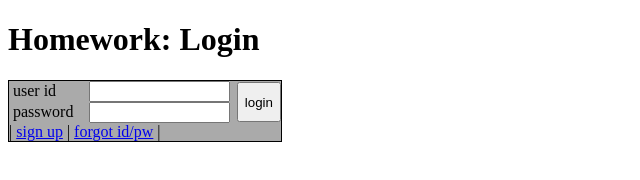
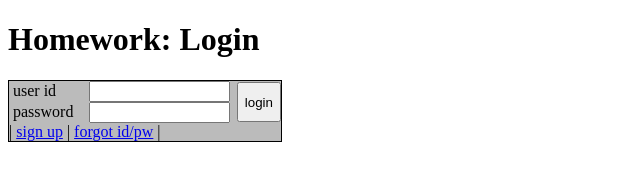
Before and after one commit to promedius/homework, a website: page index.html in a window 1280 px wide. Shown: the whole page, without its empty margins (0-640 px from the left). Drawn offline with Linux system fonts and the light colour scheme.

Commit message:
minor edit

```diff
--- a/index.html
+++ b/index.html
@@ -4,19 +4,19 @@
         <style>
             .div_fl {float: left;}
             .div_cb {clear: both;}
+            .b1sb {border: 1px solid black;}
             label {display: inline-block; width: 4.5em; padding-left: 4px;}
-            #login_box {width: 17em; border: 1px solid black; background-color: #aaa;}
+            #login_box {width: 17em; background-color: #bbb;}
             #user_id {width: 10em;}
             #password {width: 10em;}
-            #divbtn_login {float: right; height: 5.5ex; padding-top:1px;}
+            #divbtn_login {float: right; height: 5.5ex; padding-top: 1px;}
             #button_login {width: 100%; height: 100%;}
-            #login_other {}
         </style>
     </head>
     <body>
         <h1>Homework: Login</h1>
-        <div id="login_box">
-            <form action="#" id="">
+        <div id="login_box" class="b1sb">
+            <form action="#" id="form_login">
                 <div id="input_id" class="div_fl">
                     <label for="user_id">user id</label>
                     <input id="user_id" />
```
